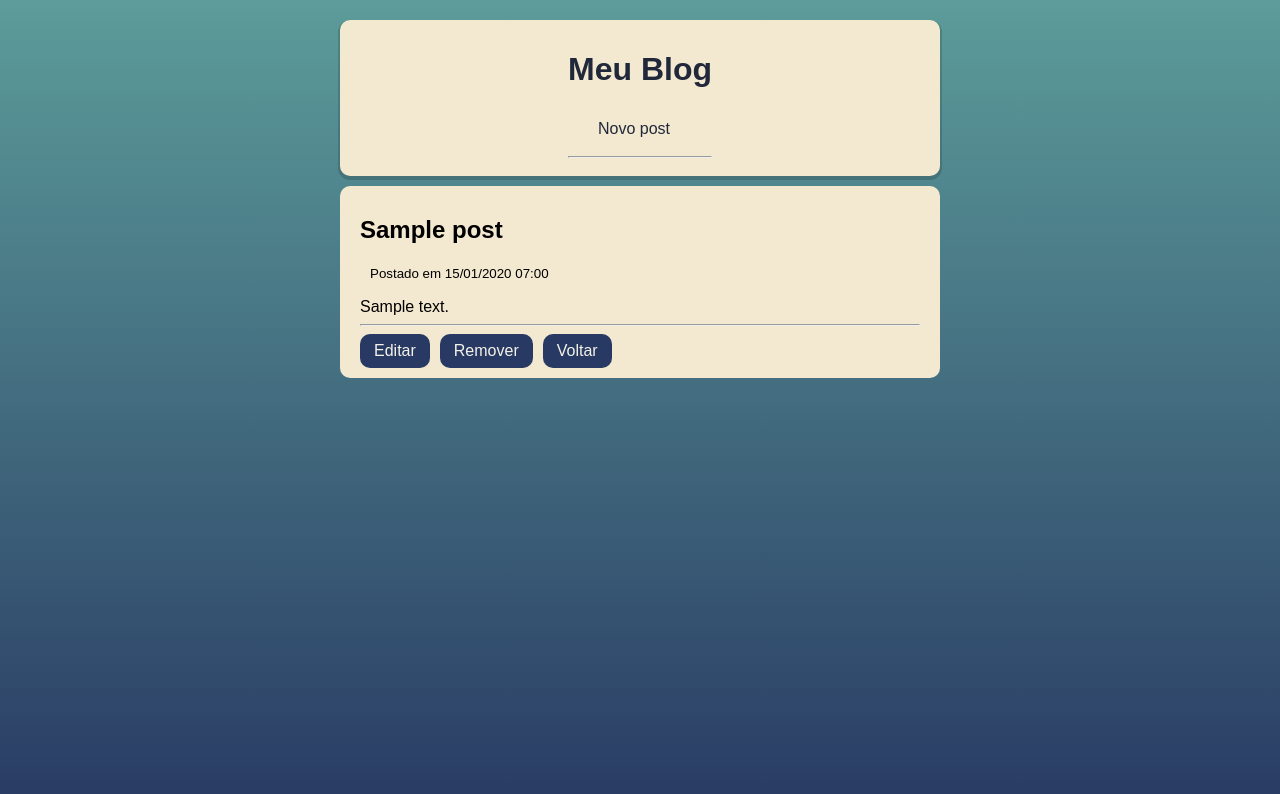
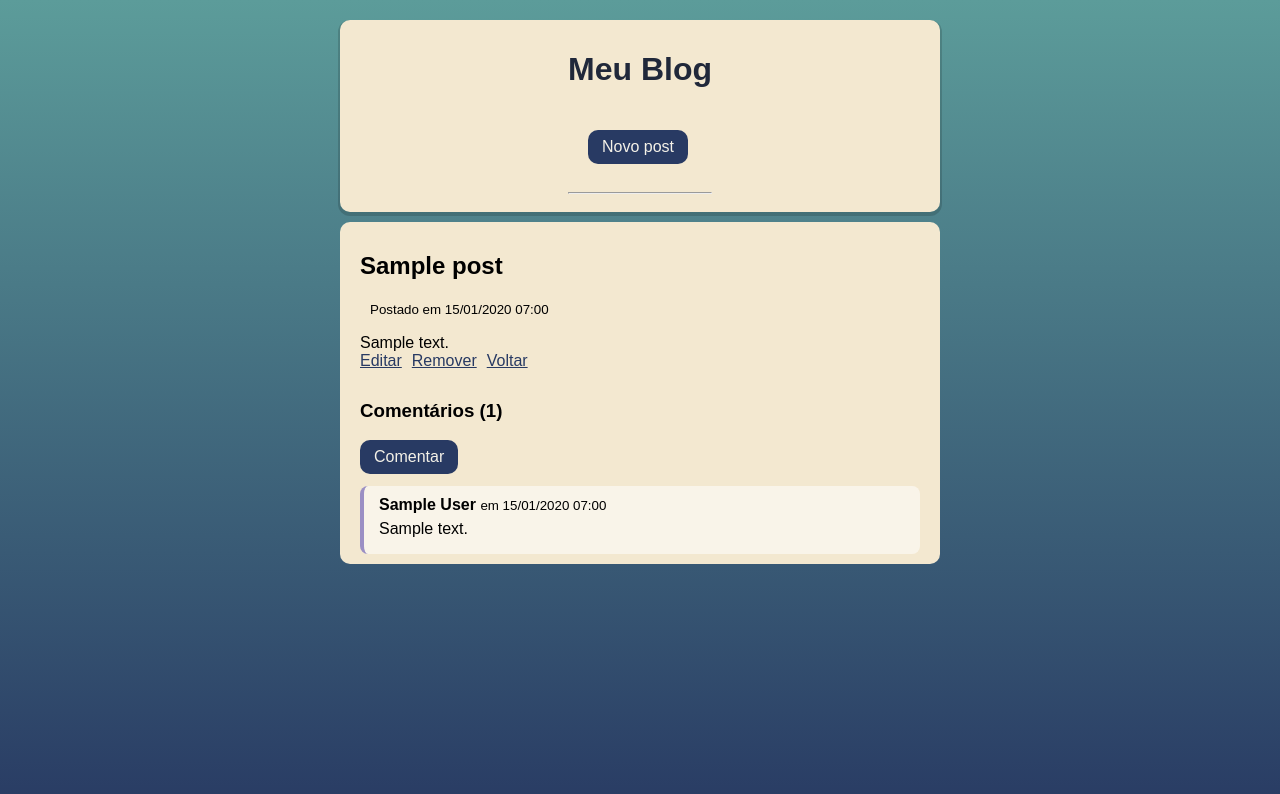
Before and after one commit to MarcosBeduhn/ep2_blog_poli_usp, a Django app: page /post/1/ in a window 1280 px wide. Shown: the top 794 px of the page. Run offline with Django 5.2, Linux system fonts and the light colour scheme; tables that the repository leaves empty hold one stand-in row (values such as "Sample post").

Commit message:
adicionado a função de comentarios

```diff
--- a/blog/urls.py
+++ b/blog/urls.py
@@ -7,4 +7,5 @@ urlpatterns = [
     path('post/<int:pk>/', views.PostDetailView.as_view(), name='post_detail'),
     path('post/<int:pk>/editar/', views.PostUpdateView.as_view(), name='post_update'),
     path('post/<int:pk>/remover/', views.PostDeleteView.as_view(), name='post_delete'),
+    path('post/<int:pk>/comentar/', views.CommentCreateView.as_view(), name='comment_create'),
 ]
--- a/blog/views.py
+++ b/blog/views.py
@@ -1,9 +1,10 @@
-from django.urls import reverse_lazy
+from django.shortcuts import get_object_or_404
+from django.urls import reverse, reverse_lazy
 from django.views.generic import (
     ListView, DetailView, CreateView, UpdateView, DeleteView
 )
+from .forms import PostForm, CommentForm
 from .models import Post
-from .forms import PostForm
 
 
 class PostListView(ListView):
@@ -28,3 +29,26 @@ class PostUpdateView(UpdateView):
 class PostDeleteView(DeleteView):
     model = Post
     success_url = reverse_lazy('post_list')
+
+
+class CommentCreateView(CreateView):
+    form_class = CommentForm
+    template_name = 'blog/comment_form.html'
+
+    def dispatch(self, request, *args, **kwargs):
+        self.post_obj = get_object_or_404(Post, pk=kwargs['pk'])
+        return super().dispatch(request, *args, **kwargs)
+
+    def form_valid(self, form):
+        form.instance.post = self.post_obj
+        if self.request.user.is_authenticated:
+            form.instance.author = self.request.user
+        return super().form_valid(form)
+
+    def get_context_data(self, **kwargs):
+        context = super().get_context_data(**kwargs)
+        context['post'] = self.post_obj
+        return context
+
+    def get_success_url(self):
+        return reverse('post_detail', kwargs={'pk': self.post_obj.pk})
--- a/static/css/style.css
+++ b/static/css/style.css
@@ -192,6 +192,38 @@ button:hover {
     background: #9B8FC4;
 }
 
+/* ---------- Comentários ---------- */
+.comments {
+    margin-top: 30px;
+}
+
+.comment {
+    padding: 10px 15px;
+    margin-top: 12px;
+    background: rgba(255, 255, 255, 0.55);
+    border-left: 4px solid #9B8FC4;
+    border-radius: 8px;
+}
+
+.comment p {
+    margin: 0 0 6px;
+    text-indent: 0;
+}
+
+.btn {
+    display: inline-block;
+    padding: 8px 14px;
+    color: #F4F1E8;
+    background: #283A63;
+    border-radius: 10px;
+    text-decoration: none;
+    transition: 0.2s;
+}
+
+.btn:hover {
+    background: #9B8FC4;
+}
+
 /*RESPONSIVIDADE*/
 
 @media (max-width: 620px) {
--- a/templates/blog/post_detail.html
+++ b/templates/blog/post_detail.html
@@ -8,11 +8,26 @@
 
     <div>{{ post.content|safe }}</div>
 
-    <hr>
     <div class="botoes1">
-        <button type="submit"><a href="{% url 'post_update' post.pk %}">Editar</a></button>
-        <button type="submit"><a href="{% url 'post_delete' post.pk %}">Remover</a></button>
-        <button type="submit"><a href="{% url 'post_list' %}">Voltar</a></button>
+        <a href="{% url 'post_update' post.pk %}">Editar</a>
+        <a href="{% url 'post_delete' post.pk %}">Remover</a>
+        <a href="{% url 'post_list' %}">Voltar</a>
     </div>
 
+    <section class="comments">
+        <h3>Comentários ({{ post.comments.count }})</h3>
+        <a href="{% url 'comment_create' post.pk %}" class="btn">Comentar</a>
+
+        {% for comment in post.comments.all %}
+            <div class="comment">
+                <p>
+                    <strong>{{ comment.author_name }}</strong>
+                    <small>em {{ comment.posted_at|date:"d/m/Y H:i" }}</small>
+                </p>
+                <p>{{ comment.text|linebreaksbr }}</p>
+            </div>
+        {% empty %}
+            <p>Nenhum comentário ainda. Seja o primeiro!</p>
+        {% endfor %}
+    </section>
 {% endblock %}
```
Also changed, not shown: blog/forms.py (+6 -1 lines), templates/blog/comment_form.html (added, +21 -0 lines).
